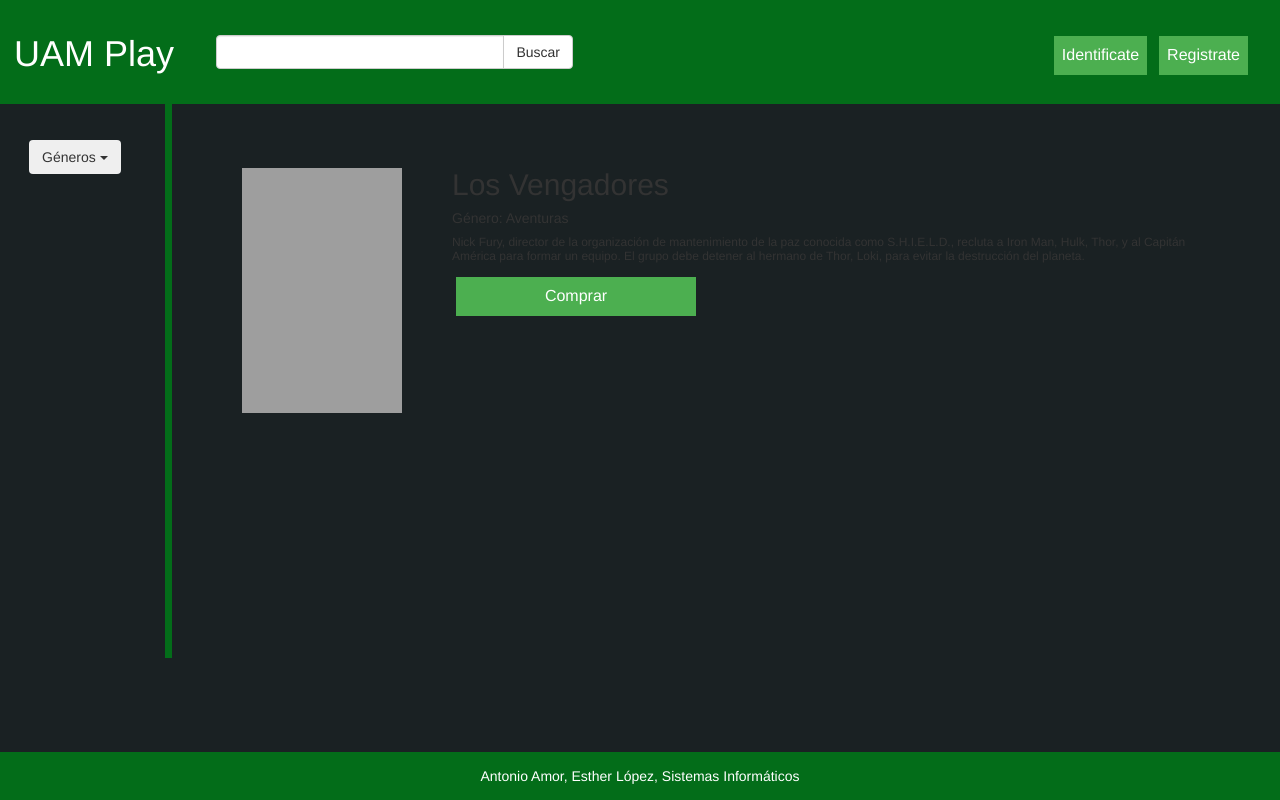
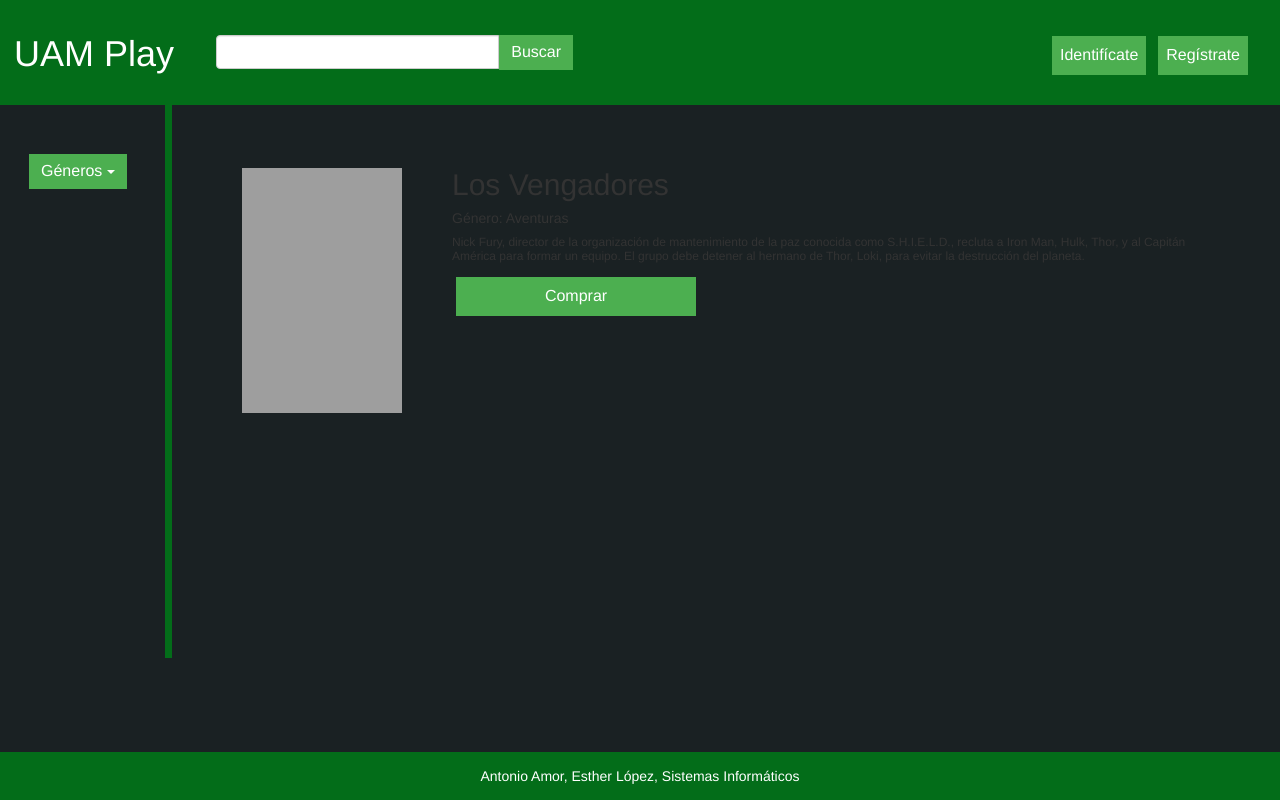
Before and after one commit to eslora10/Sistemas_Inf-I, a PHP site: page /film-detail.html in a window 1280 px wide. Run offline with PHP 8.4, Linux system fonts and the light colour scheme; style sheets or scripts are compiled from the project's sources; some libraries are stand-ins or nearby versions; grey boxes are pictures that could not be loaded.

Commit message:
Buttons shape and color changed

```diff
--- a/film-detail.html
+++ b/film-detail.html
@@ -15,20 +15,21 @@
 
     </head>
     <body>
-        <header>
+    	<header>
             <!-- cambio orden-->
             <div class="divHeaderButton">
-                <a href="login.html"><button type="button" class="headerButton">Identificate</button></a>
-                <a href="register.html"><button type="button" class="headerButton">Registrate</button></a>
+
+                <a href="login.html"><button type="button" class="headerButton">Identifícate</button></a>
+                <a href="register.html"><button type="button" class="headerButton">Regístrate</button></a>
+
             </div>
             <!---->
             <div>
-                <h1 class="main-header">UAM Play</h1>
+                <a href="index.html"><h1 class="main-header">UAM Play</h1></a>
             </div>
             <div class="input-group">
                 <input type="text" class="form-control">
-                <div class="input-group-btn"><button type="button" class="btn btn-default dropdown-toggle">Buscar</button></div>
-            </div>
+                <div class="input-group-btn"><a href="index.html"><button type="button" class="btn btn-default dropdown-toggle">Buscar</button></a></div>
 
         </header>
         <div class="container-fluid">
@@ -36,12 +37,12 @@
                 <div class="dropdown">
                     <button class="btn dropdown-toggle" type="button" id="dropdownMenu1" data-toggle="dropdown">Géneros <span class="caret"></span></button>
                     <ul class="dropdown-menu" role="menu" aria-labelledby="dropdownMenu1">
-                        <li><a href="#">Acción</a></li>
-                        <li><a href="#">Terror</a></li>
-                        <li><a href="#">Comedia</a></li>
-                        <li><a href="#">Drama</a></li>
-                        <li><a href="#">Animación</a></li>
-                        <li><a href="#">Infantil</a></li>
+                        <li><a href="index.html">Acción</a></li>
+                        <li><a href="index.html"></a></li>
+                        <li><a href="index.html">Comedia</a></li>
+                        <li><a href="index.html">Drama</a></li>
+                        <li><a href="index.html">Animación</a></li>
+                        <li><a href="index.html">Infantil</a></li>
                     </ul>
                 </div>
             </nav>
--- a/login.html
+++ b/login.html
@@ -29,8 +29,7 @@
             </div>
             <div class="input-group">
                 <input type="text" class="form-control">
-                <div class="input-group-btn"><button type="button" class="btn btn-default dropdown-toggle">Buscar</button></div>
-            </div>
+                <div class="input-group-btn"><a href="index.html"><button type="button" class="btn btn-default dropdown-toggle">Buscar</button></a></div>
 
         </header>
         <div class="container-fluid">
--- a/register.html
+++ b/register.html
@@ -27,8 +27,7 @@
             </div>
             <div class="input-group">
                 <input type="text" class="form-control">
-                <div class="input-group-btn"><button type="button" class="btn btn-default dropdown-toggle">Buscar</button></div>
-            </div>
+                <div class="input-group-btn"><a href="index.html"><button type="button" class="btn btn-default dropdown-toggle">Buscar</button></a></div>
 
         </header>
 		<div class="container-fluid">
--- a/style.less
+++ b/style.less
@@ -22,7 +22,7 @@ nav.navMenu {
     float: left;
     max-width: 160px;
     padding: 1em;
-    padding-top: 10em;
+    margin-top: 10em;
     position: fixed;
 }
 
@@ -51,6 +51,7 @@ div.main-content {
     margin-bottom: 3em;
     position: static;
     border-left: .5em solid #036D19;
+    min-height: 40em;
 }
 
 div.input-group{
@@ -83,21 +84,21 @@ h1.tittleRow{
 }
 
 /**/
-a.film-title {
-    color: #cc0000;
+a {
+    color: #14CC60;
     cursor: pointer;
 }
 
-a.film-title:link {
-    color: #cc0000;
+a:link {
+    color: #14CC60;
     cursor: pointer;
 }
-a.film-title:visited {
-    color: #999999;
+a:visited {
+    color: #27FB6B;
     cursor: pointer;
 }
-a.film-title:hover {
-    color: #ff3300;
+a:hover {
+    color: #27FB6B;
     cursor: pointer;
 }
 /**/
@@ -121,6 +122,19 @@ button.headerButton{
     margin: 4px;
     cursor: pointer;
 }
+
+button.btn {
+    background-color: #4CAF50;
+    border: none;
+    color: white;
+    text-align: center;
+    text-decoration: none;
+    display: inline-block;
+    font-size: 16px;
+    cursor: pointer;
+    -webkit-border-radius: 0;
+}
+
 /**/
 
 div.divLogin {
@@ -163,7 +177,6 @@ html{
 
 div.film-detail-card {
     padding: 5em;
-    min-height: 40em;
 }
 
 div.film-detail-text {
```
Also changed, not shown: index.html (+58 -28 lines).
